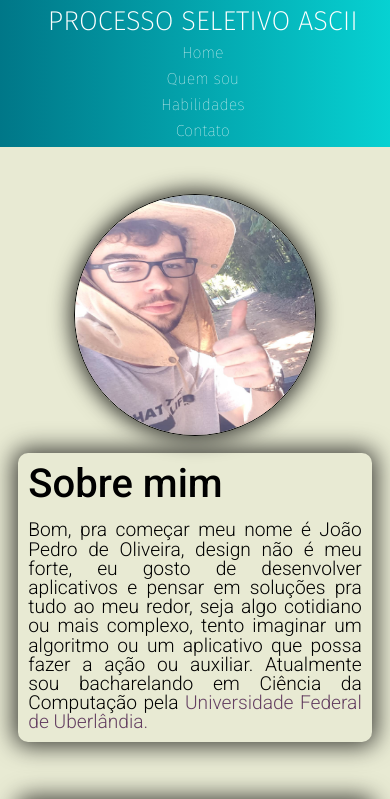
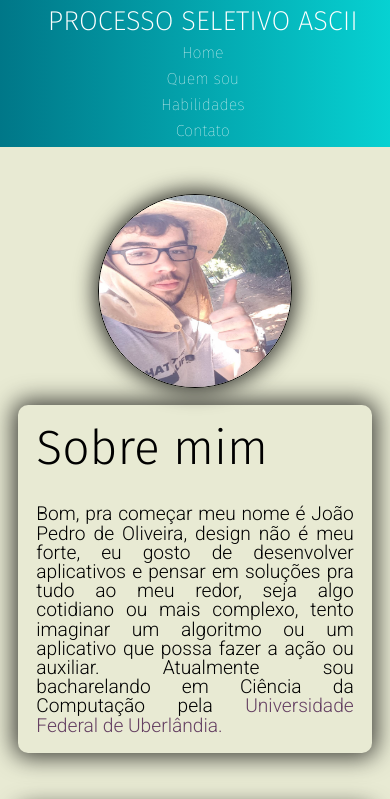
Before and after one commit to potatosenior/Desafio1ascii, a plain HTML site: page index.html in a window 390 px wide. Shown: the top 799 px of the page. Drawn offline with Linux system fonts and the light colour scheme.

Commit message:
responsividade

```diff
--- a/index.css
+++ b/index.css
@@ -9,7 +9,7 @@ header {
   font-family: 'Fira Sans';
   display: flex;
   flex-direction: row;
-  justify-content: space-between;
+  justify-content: space-evenly;
   background-color: red;
   align-items: center;
   color: white;
@@ -92,15 +92,15 @@ header p, h1 {
   border-radius: 10px;
 }
 .me {
-  width: 20rem;
-  height: 20rem;
+  width: 15rem;
+  height: 15rem;
   border-radius: 50%;
   border: 0.1rem solid black;
   box-shadow: 0px 0px 20px 4px rgba(0,0,0,0.75);
 }
 
 .aboutMeTitle {
-font-weight: 500;
+font-weight: 300;
 margin-bottom: 5%;
 }
 
--- a/index.html
+++ b/index.html
@@ -33,7 +33,7 @@
     <div class="aboutMe" id="1" >
       <img src="./assets/eu.jpg" class="me" alt="Eu ae"/>
       <div class="aboutMeTextContainer">
-        <h2 class="aboutMeTitle" >Sobre mim</h2>
+        <h1 class="aboutMeTitle" >Sobre mim</h1>
         <p class="aboutMeDescription">Bom, pra começar meu nome é João Pedro de Oliveira, design não é meu forte, eu gosto de desenvolver aplicativos e pensar em soluções pra tudo ao meu redor,
           seja algo cotidiano ou mais complexo, tento imaginar um algoritmo ou um aplicativo que possa fazer a ação ou auxiliar.
           Atualmente sou bacharelando em Ciência da Computação pela
--- a/mobile.css
+++ b/mobile.css
@@ -5,9 +5,12 @@
   .aboutMeTextContainer {
     width: 95%;
   }
+  .aboutMeDescription, .aboutMeTitle {
+    padding: 0.5rem;
+  }
   .me {
-    width: 15rem;
-    height: 15rem;
+    width: 12rem;
+    height: 12rem;
     margin-bottom: 5%;
   }
   footer {
```
